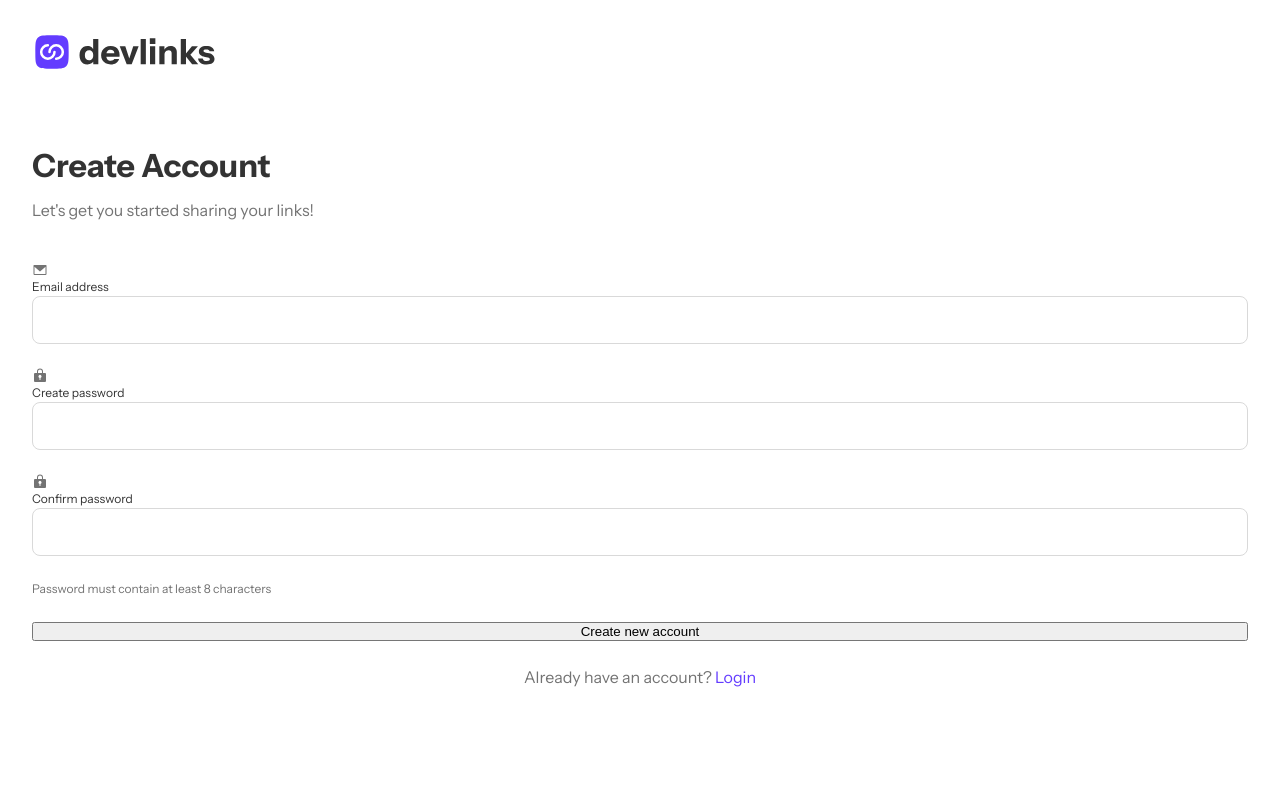
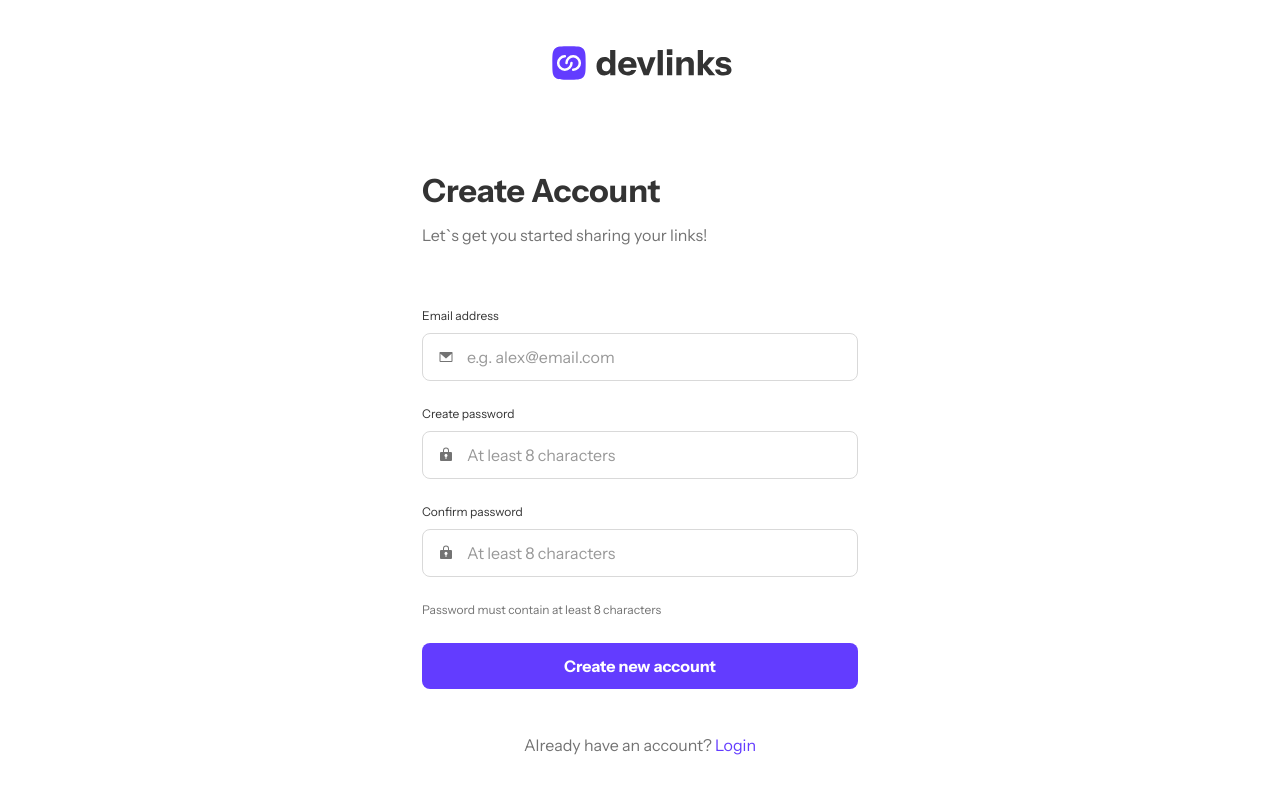
Before and after one commit to AlexTsamala/Suicide-trio, a React (Vite) app: page /signup in a window 1280 px wide. Shown: the top 794 px of the page. Built offline with nearby package versions, Linux system fonts and the light colour scheme.

Commit message:
Update Login And Register Design

```diff
--- a/package.json
+++ b/package.json
@@ -10,8 +10,10 @@
     "preview": "vite preview"
   },
   "dependencies": {
+    "@finapi/web-form": "^2.26.0",
     "react": "^18.2.0",
     "react-dom": "^18.2.0",
+    "react-hook-form": "^7.45.4",
     "react-router-dom": "^6.15.0"
   },
   "devDependencies": {
--- a/src/App.css
+++ b/src/App.css
@@ -3,27 +3,67 @@ a {
   color: var(--clr-purple-pri);
 }
 
+button,
+label[data-select='true'] > div:first-of-type {
+  cursor: pointer;
+}
+
 label {
   position: relative;
+  display: grid;
+  row-gap: 8px;
   font: var(--font-body-sm);
   color: var(--clr-dark-grey);
 }
 
-label svg {
+label::after {
+  position: absolute;
+  right: 16px;
+  color: var(--clr-red);
+  bottom: 15px;
+  pointer-events: none;
+  font: var(--font-body-sm);
+}
+
+label:has(input.invalid)::after,
+label:has(input[data-url='true'].invalid)::after {
+  content: 'Can\'t be empty';
+}
+
+label:has(input[type='password'].invalid)::after {
+  content: 'Please check again';
+}
+
+label:has(input[type='text'][data-valid-url='false'])::after {
+  content: 'Please check the URL';
+}
+
+label > svg:first-child {
   position: absolute;
   left: 16px;
   bottom: 16px;
+  width: 16px;
+  height: auto;
 }
 
 input {
-  font-family: inherit;
+  padding-left: 44px;
+  font: var(--font-body-md);
   color: var(--clr-dark-grey);
-  padding-left: 44px;
   height: 48px;
+  border: 1px solid var(--clr-border);
   border-radius: var(--border-radius);
-  border: 1px solid var(--clr-border);
   transition: 0.3s ease;
-    caret-color: var(--clr-purple-pri);
+  caret-color: var(--clr-purple-pri);
+}
+
+label:has(input.invalid, input[data-valid-url='false']) span {
+  color: var(--clr-red);
+}
+
+input::placeholder {
+  color: var(--clr-dark-grey);
+  opacity: 0.5;
 }
 
 input:is(:focus, :hover) {
@@ -31,3 +71,8 @@ input:is(:focus, :hover) {
   border: 1px solid var(--clr-purple-pri);
   box-shadow: 0 0 32px var(--clr-purple-shadow);
 }
+
+input.invalid,
+input[data-valid-url='false'] {
+  border-color: var(--clr-red);
+}
--- a/src/components/authentication/Login.jsx
+++ b/src/components/authentication/Login.jsx
@@ -1,43 +1,70 @@
-import { Link } from "react-router-dom"
-import DevlinksLogoLg from "../../assets/images/logo-devlinks-large.svg"
-import styles from './authentication.module.css'
-import EmailIcon from "../../assets/images/icon-email.svg"
-import LockIcon from "../../assets/images/icon-password.svg"
+import { useRef } from "react";
+import { Link, useNavigate } from "react-router-dom";
+import DevlinksLogoLg from "../../assets/images/logo-devlinks-large.svg";
+import styles from './authentication.module.css';
+import EmailIcon from "../authentication/icons/EmailIcon";
+import LockIcon from "../authentication/icons/LockIcon";
+import Button from "../button/Button";
 
 export default function Login() {
+    const emailRef = useRef(null);
+    const passwordRef = useRef(null);
+
+    const navigate = useNavigate();
+
+    const handleSubmit = async (e) => {
+        e.preventDefault();
+
+        if (!emailRef.current || !passwordRef.current) return;
+
+        const success = true; // Simulate success
+
+        if (success) {
+            navigate('/');
+        }
+    };
+
     return (
         <main className={styles.main}>
             <img src={DevlinksLogoLg} alt="DevlinksLogoLg"/>
             <div className={styles.header}>
-                <h2>
-                    Login
-                </h2>
-                <p>
-                    Add your details below to get back into the app
-                </p>
+                <h2>Login</h2>
+                <p>Add your details below to get back into the app</p>
             </div>
-            <form action="" className={styles.form}>
+            <form
+                action=""
+                className={styles.form}
+                onSubmit={handleSubmit}
+            >
                 <label htmlFor="email">
-                <img src={EmailIcon} alt="EmailIcon" />
-                    <span>
-                        Email address
-                    </span>
-                    <input type="email" name="email" id="email" required />
+                    <EmailIcon />
+                    <span>Email address</span>
+                    <input
+                        type="email"
+                        name="email"
+                        id="email"
+                        ref={emailRef}
+                        placeholder="e.g. alex@email.com"
+                        required
+                    />
                 </label>
                 <label htmlFor="password">
-                <img src={LockIcon} alt="LockIcon" />
-                    <span>
-                        Password
-                    </span>
-                    <input type="password" name="password" id="password" required />
+                    <LockIcon />
+                    <span>Password</span>
+                    <input
+                        type="password"
+                        name="password"
+                        id="password"
+                        ref={passwordRef}
+                        placeholder="Enter your password"
+                        required
+                    />
                 </label>
-                <button>
-                    Login
-                </button>
+                <Button>Login</Button>
             </form>
             <p style={{ textAlign: 'center' }}>
-                Don&apos;t have an account? <Link to='/signup'>Create account</Link>
+                Don`t have an account? <Link to='/signup'>Create account</Link>
             </p>
         </main>
-    )
+    );
 }
--- a/src/components/authentication/Signup.jsx
+++ b/src/components/authentication/Signup.jsx
@@ -1,53 +1,97 @@
-import { Link } from "react-router-dom"
-import DevlinksLogoLg from "../../assets/images/logo-devlinks-large.svg"
-import styles from './authentication.module.css'
-import EmailIcon from "../../assets/images/icon-email.svg"
-import LockIcon from "../../assets/images/icon-password.svg"
+import { useRef } from "react";
+import { Link, useNavigate } from "react-router-dom";
+import DevlinksLogoLg from "../../assets/images/logo-devlinks-large.svg";
+import styles from './authentication.module.css';
+import EmailIcon from "../authentication/icons/EmailIcon";
+import LockIcon from "../authentication/icons/LockIcon";
+import Button from "../button/Button";
 
 export default function Signup() {
+    const navigate = useNavigate();
+
+    const emailRef = useRef(null);
+    const passwordRef = useRef(null);
+    const passwordConfirmRef = useRef(null);
+
+    const handleSubmit = async (e) => {
+        e.preventDefault();
+
+        if (
+            !emailRef.current ||
+            !passwordRef.current ||
+            !passwordConfirmRef.current
+        ) return;
+
+        const data = {
+            email: emailRef.current.value,
+            password: passwordRef.current.value,
+        };
+
+        localStorage.setItem("userData", JSON.stringify(data));
+
+        const success = true;
+
+        if (success) {
+            navigate('/');
+            console.log(data);
+        }
+    };
+
     return (
         <main className={styles.main}>
             <img src={DevlinksLogoLg} alt="DevlinksLogoLg" />
             <div className={styles.header}>
-                <h2>
-                    Create Account
-                </h2>
-                <p>
-                    Let&apos;s get you started sharing your links!
-                </p>
+                <h2>Create Account</h2>
+                <p>Let`s get you started sharing your links!</p>
             </div>
-            <form action="" onSubmit={e => e.preventDefault()} className={styles.form}>
+            <form action="" onSubmit={handleSubmit} className={styles.form}>
                 <label htmlFor="email">
-                <img src={EmailIcon} alt="EmailIcon" />
-                    <span>
-                        Email address
-                    </span>
-                    <input type="email" name="email" id="email" required />
+                    <EmailIcon />
+                    <span>Email address</span>
+                    <input
+                        type="email"
+                        name="email"
+                        id="email"
+                        ref={emailRef}
+                        placeholder="e.g. alex@email.com"
+                        required
+                    />
                 </label>
                 <label htmlFor="create-password">
-                <img src={LockIcon} alt="LockIcon" />
-                    <span>
-                        Create password
-                    </span>
-                    <input type="password" name="create-password" id="create-password" required />
+                    <LockIcon />
+                    <span>Create password</span>
+                    <input
+                        type="password"
+                        name="create-password"
+                        id="create-password"
+                        ref={passwordRef}
+                        placeholder="At least 8 characters"
+                        required
+                    />
                 </label>
                 <label htmlFor="confirm-password">
-                <img src={LockIcon} alt="LockIcon" />
-                    <span>
-                        Confirm password
-                    </span>
-                    <input type="password" name="confirm-password" id="confirm-password" required />
+                    <LockIcon />
+                    <span>Confirm password</span>
+                    <input
+                        type="password"
+                        name="confirm-password"
+                        id="confirm-password"
+                        ref={passwordConfirmRef}
+                        placeholder="At least 8 characters"
+                        required
+                    />
                 </label>
                 <p className={styles.password_reqs}>
                     Password must contain at least 8 characters
                 </p>
-                <button>
+
+                <Button>
                     Create new account
-                </button>
+                </Button>
             </form>
             <p style={{ textAlign: 'center' }}>
                 Already have an account? <Link to='/login'>Login</Link>
             </p>
         </main>
-    )
+    );
 }
--- a/src/components/authentication/authentication.module.css
+++ b/src/components/authentication/authentication.module.css
@@ -1,4 +1,6 @@
 .main {
+    height: 100vh;
+    height: 100dvh;
     padding: 32px;
 }
 
@@ -8,25 +10,59 @@
     }
 }
 
+@media screen and (min-width: 481px) {
+    .main {
+        display: flex;
+        flex-direction: column;
+        justify-content: center;
+        align-items: center;
+    }
+}
+
+.header,
+.form {
+    width: 100%;
+    max-width: 476px;
+    margin-inline: auto;
+}
+
+@media screen and (min-width: 480px) {
+    .header,
+    .form {
+        padding: 20px;
+    }
+}
+
 .header {
     margin-top: 64px;
     margin-bottom: 40px;
+}
+
+@media screen and (min-width: 480px) {
+    .header {
+        margin-bottom: 20px;
+    }
 }
 
 .header p {
     margin-top: 8px;
 }
 
-.form,
-.form label {
+.form {
     display: grid;
-}
-
-.form {
     row-gap: 24px;
     margin-bottom: 24px;
 }
 
-.password_reqs {
+.form > p:not(:first-of-type) {
+    margin-top: -20px;
+}
+
+.password_reqs,
+.login_failure {
     font: var(--font-body-sm);
 }
+
+.login_failure {
+    color: var(--clr-red);
+}
--- /dev/null
+++ b/src/components/authentication/icons/EmailIcon.jsx
@@ -0,0 +1,7 @@
+export default function EmailIcon() {
+    return (
+        <svg xmlns="http://www.w3.org/2000/svg" width="16" height="16" fill="none" viewBox="0 0 16 16">
+            <path fill="#737373" d="M14 3H2a.5.5 0 0 0-.5.5V12a1 1 0 0 0 1 1h11a1 1 0 0 0 1-1V3.5A.5.5 0 0 0 14 3Zm-.5 9h-11V4.637l5.162 4.732a.5.5 0 0 0 .676 0L13.5 4.637V12Z"/>
+        </svg>
+    )
+}
--- /dev/null
+++ b/src/components/authentication/icons/LockIcon.jsx
@@ -0,0 +1,7 @@
+export default function LockIcon() {
+    return (
+        <svg xmlns="http://www.w3.org/2000/svg" width="16" height="16" fill="none" viewBox="0 0 16 16">
+            <path fill="#737373" d="M13 5h-2V3.5a3 3 0 0 0-6 0V5H3a1 1 0 0 0-1 1v7a1 1 0 0 0 1 1h10a1 1 0 0 0 1-1V6a1 1 0 0 0-1-1ZM8.5 9.914V11.5a.5.5 0 0 1-1 0V9.914a1.5 1.5 0 1 1 1 0ZM10 5H6V3.5a2 2 0 1 1 4 0V5Z"/>
+        </svg>
+    )
+}
--- /dev/null
+++ b/src/components/button/Button.jsx
@@ -0,0 +1,15 @@
+import styles from './button.module.css';
+
+function Button({ children, alt, disabled, ...props }) {
+    return (
+        <button
+            className={alt ? styles.alt_btn : styles.btn}
+            disabled={disabled}
+            {...props}
+        >
+            {children}
+        </button>
+    );
+}
+
+export default Button;
--- /dev/null
+++ b/src/components/button/button.module.css
@@ -0,0 +1,32 @@
+.btn,
+.alt_btn {
+    font: var(--font-head-sm);
+    height: 46px;
+    border-radius: var(--border-radius);
+    width: 100%;
+    transition: all 0.3s ease;
+}
+
+.btn:disabled,
+.alt_btn:disabled {
+    opacity: 0.25;
+}
+
+.btn {
+    color: var(--clr-white-pri);
+    background-color: var(--clr-purple-pri);
+    border: none;
+}
+
+.alt_btn {
+    color: var(--clr-purple-pri);
+    background-color: var(--clr-white-pri);
+    border: 1px solid var(--clr-purple-pri);
+}
+
+@media screen and (min-width: 481px) {
+    :where(.btn, .alt_btn):not(:disabled):is(:hover, :focus) {
+        background-color: var(--clr-purple-sec);
+        box-shadow: 0 0 32px var(--clr-purple-shadow);
+    }
+}
```
Also changed, not shown: 1 other file (tests, documents, lock files or other folders).
